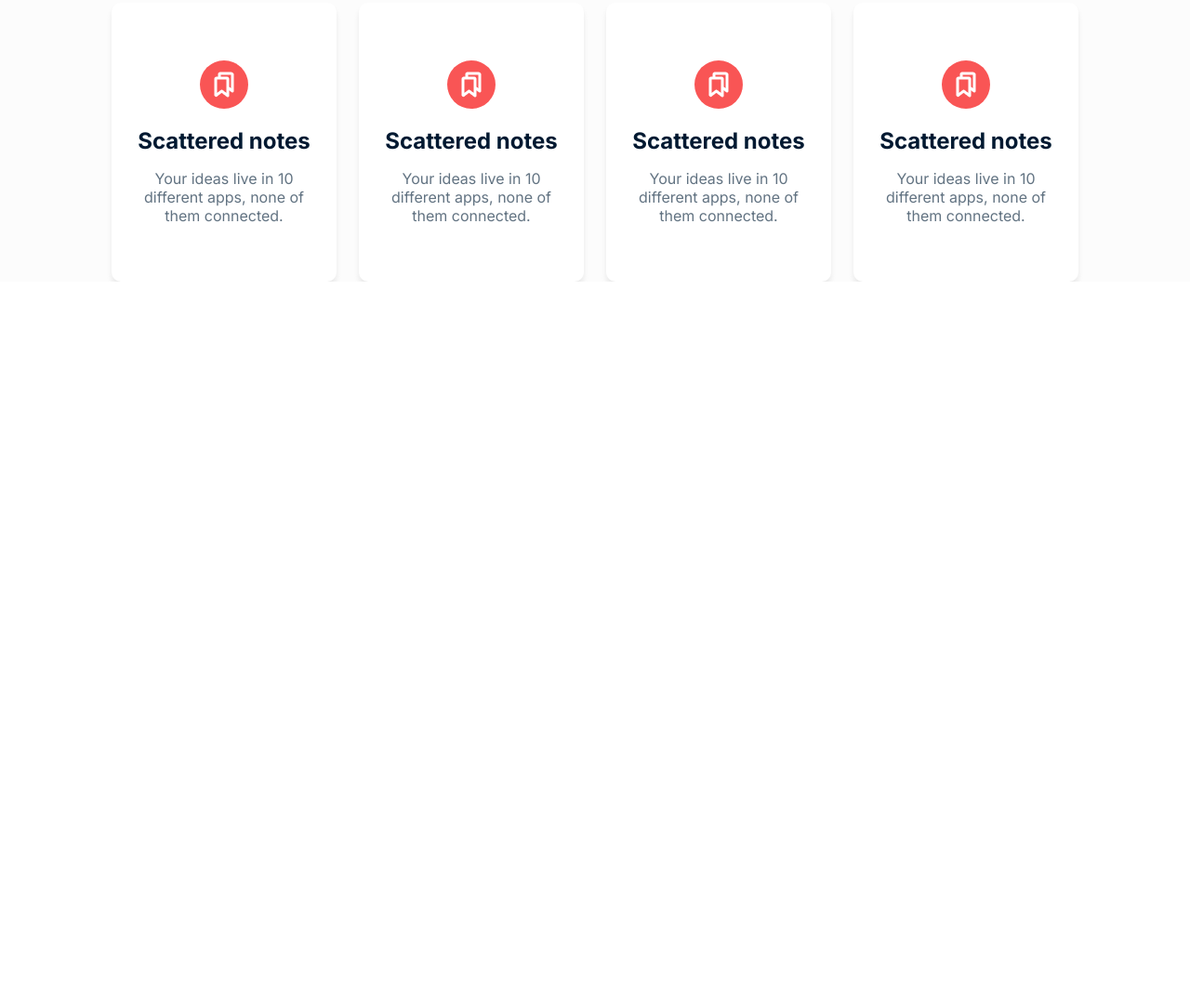
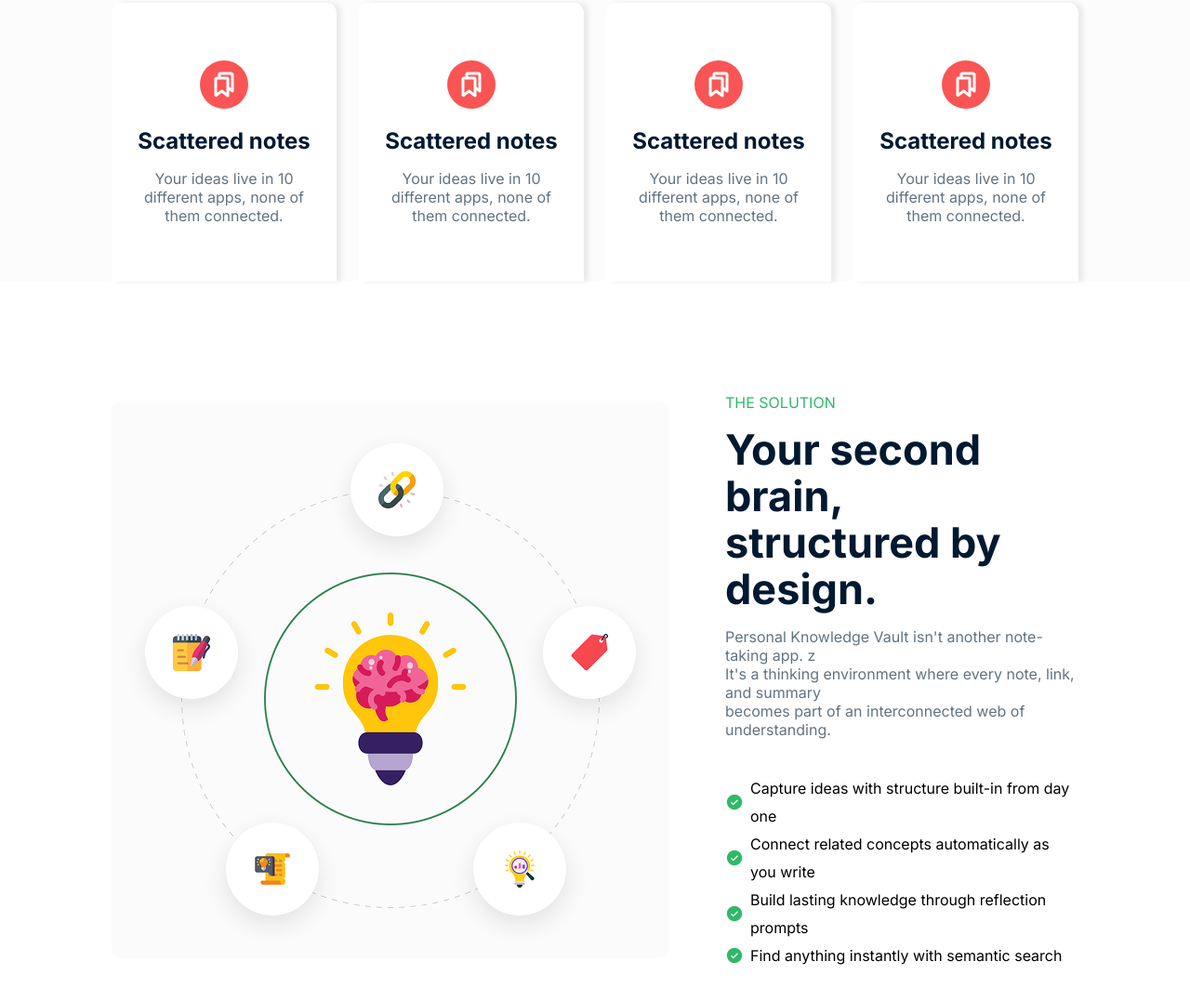
Before and after one commit to Ranadev25/assignment-1, a plain HTML site: page index.html in a window 1280 px wide. Shown: the part 943-2020 px from the top of the page at 93% size. Before the commit the page ends 1246 px from the top, so only its background shows below. Drawn offline with Linux system fonts and the light colour scheme.

Commit message:
the solution section is added

```diff
--- a/index.html
+++ b/index.html
@@ -8,6 +8,7 @@
 
   <!-- using font of this project -->
   <link href="https://fonts.googleapis.com/css2?family=Inter:ital,opsz,wght@0,14..32,100..900;1,14..32,100..900&display=swap" rel="stylesheet">
+
   <!-- used font-awesome  -->
   <link rel="stylesheet" href="https://cdnjs.cloudflare.com/ajax/libs/font-awesome/7.0.1/css/all.min.css" integrity="sha512-2SwdPD6INVrV/lHTZbO2nodKhrnDdJK9/kg2XD1r9uGqPo1cUbujc+IYdlYdEErWNu69gVcYgdxlmVmzTWnetw==" crossorigin="anonymous" referrerpolicy="no-referrer" />
 
@@ -90,6 +91,26 @@
       </div>
      </section>
 
+     <!-- section solution second brain -->
+    <section class="second-brain">
+      <div class="brain-content">
+        <div class="brain-image">
+          <img width="600px" height="600px" src="./assets/knowledge.png" alt="">
+        </div>
+        <div class="brain-info">
+          <span class="solution">The Solution</span>
+          <h2>Your second brain,<br>structured by design.</h2>
+          <p>Personal Knowledge Vault isn't another note-taking app. z <br>
+            It's a thinking environment where every note, link, and summary <br>becomes part of an interconnected web of understanding.</p>
+          <ul>
+            <li><img src="./assets/CheckCircle.png"> <span>Capture ideas with structure built-in from day one</span></li>
+            <li><img src="./assets/CheckCircle.png" > <span>Connect related concepts automatically as you write</span></li>
+            <li><img src="./assets/CheckCircle.png"> <span>Build lasting knowledge through reflection prompts</span></li>
+            <li><img src="./assets/CheckCircle.png"> <span>Find anything instantly with semantic search</span></li>
+          </ul>
+        </div>
+      </div>
+    </section>
 
   </main>
 </body>
--- a/style.css
+++ b/style.css
@@ -82,7 +82,7 @@ nav ul li a:hover{
   text-align: center;
   padding: 150px ;
 }
-.banner-content h1,h2{
+.banner-content h1,.banner-content h2{
   font-size: 70px;
   line-height: 80px;
 }
@@ -137,11 +137,10 @@ nav ul li a:hover{
   justify-content: center;
   align-items: center;
   background: #fff;
-  border-radius: 10px;
+  border-radius: 10px 10px 0 0;
   margin-top: 30px;
-  box-shadow: 0 5px 5px #dddddd97;
+  box-shadow: 5px 0px 5px #dddddd97;
 }
-
 .card img{
   background: rgba(249, 85, 85, 1);
   padding: 10px;
@@ -159,3 +158,37 @@ nav ul li a:hover{
   color:#627382
 }
 /* notes section styling end */
+
+
+/* section solution second brain start */
+.second-brain{
+  padding: 120px;
+  background: white;
+}
+.brain-content{
+  display: flex;
+  align-items: center;
+  gap:60px;
+}
+.brain-info .solution{
+  color:#30B868;
+  font-size: 16px;
+  text-transform: uppercase;
+}
+.brain-info h2{
+  color:#001931;
+  font-size: 45px;
+  line-height: 50px;
+  margin: 16px 0;
+}
+.brain-info p{
+  color:#627382;
+  margin-bottom: 38px;
+}
+.brain-info ul li{
+  line-height: 30px;
+  display: flex;
+  align-items: center;
+  gap:7px;
+}
+/* section solution second brain end */
```
